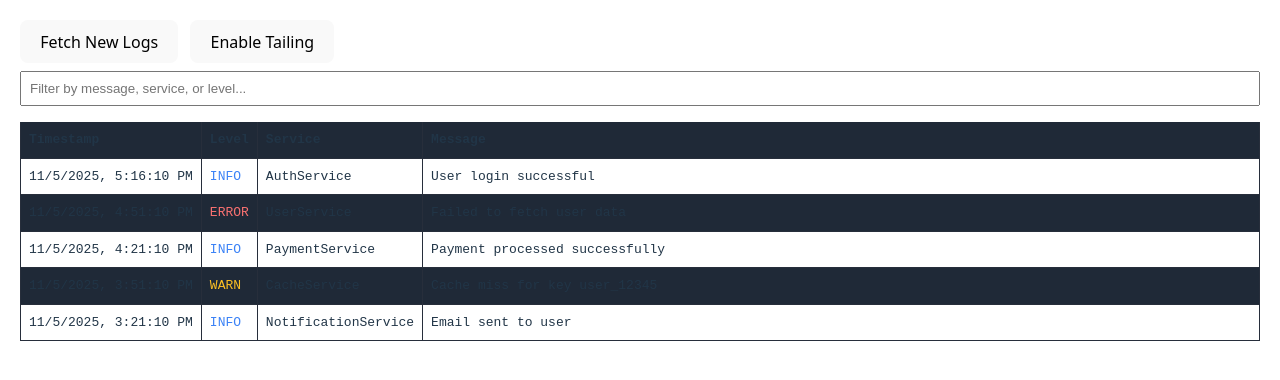
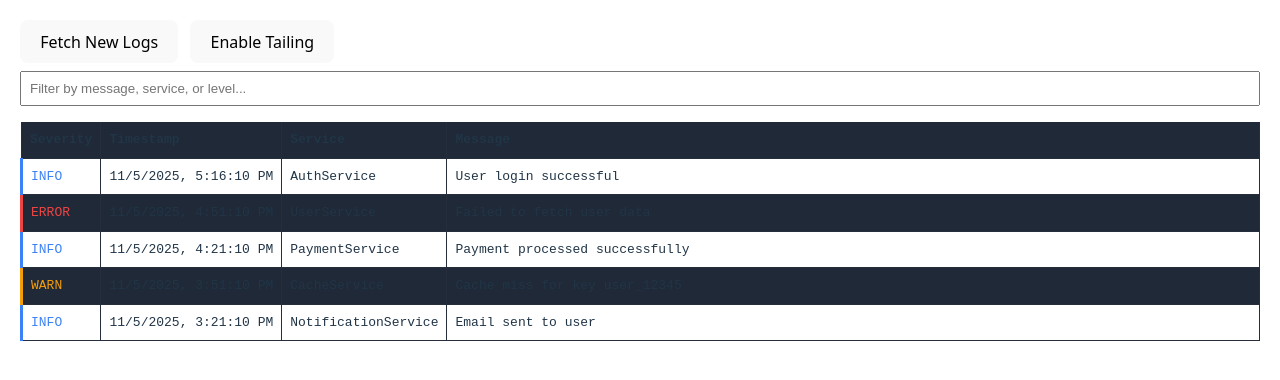
Before and after one commit to thiagomvas/LogPort, a React (Vite) app in the folder src/LogPort.UI/: page / in a window 1280 px wide. Shown: the top 380 px of the page. Built offline with nearby package versions, Linux system fonts and the light colour scheme.

Commit message:
feat: Add additional info display

```diff
--- a/src/LogPort.UI/src/components/logRow.tsx
+++ b/src/LogPort.UI/src/components/logRow.tsx
@@ -1,4 +1,4 @@
-import React from "react";
+import React, { useState } from "react";
 import type { LogEntry } from "../lib/types/log";
 import "../styles/logs.css";
 
@@ -7,12 +7,70 @@ interface LogRowProps {
 }
 
 export const LogRow: React.FC<LogRowProps> = ({ log }) => {
+    const [expanded, setExpanded] = useState(false);
+
+    const toggleExpand = () => setExpanded((prev) => !prev);
+
+    // Helper to render metadata nicely
+    const renderMetadata = (metadata?: Record<string, any>) => {
+        if (!metadata || Object.keys(metadata).length === 0) return <span>-</span>;
+        return (
+            <ul className="metadata-list">
+                {Object.entries(metadata).map(([key, value]) => (
+                    <li key={key}>
+                        <strong>{key}:</strong> {JSON.stringify(value)}
+                    </li>
+                ))}
+            </ul>
+        );
+    };
+
     return (
-        <tr className={`row`}>
-            <td>{new Date(log.timestamp || "N/A").toLocaleString()}</td>
-            <td className={`${log.level?.toLowerCase()}`}>{log.level}</td>
-            <td>{log.serviceName || "-"}</td>
-            <td>{log.message}</td>
-        </tr>
+        <>
+            <tr
+                className={`row`}
+                onClick={toggleExpand}
+                style={{ cursor: "pointer" }}
+            >
+                <td className={`${log.level?.toLowerCase()}`}>{log.level}</td>
+                <td>{new Date(log.timestamp || "N/A").toLocaleString()}</td>
+                <td>{log.serviceName || "-"}</td>
+                <td>{log.message}</td>
+            </tr>
+            {expanded && (
+                <tr className="row-expanded">
+                    <td colSpan={4} style={{ padding: "0.75rem 1rem" }}>
+                        <div className="log-details">
+                            {log.traceId && (
+                                <div>
+                                    <strong>Trace ID:</strong> {log.traceId}
+                                </div>
+                            )}
+                            {log.spanId && (
+                                <div>
+                                    <strong>Span ID:</strong> {log.spanId}
+                                </div>
+                            )}
+                            {log.hostname && (
+                                <div>
+                                    <strong>Host:</strong> {log.hostname}
+                                </div>
+                            )}
+                            {log.environment && (
+                                <div>
+                                    <strong>Environment:</strong> {log.environment}
+                                </div>
+                            )}
+                            {log.metadata && (
+                                <div>
+                                    <strong>Metadata:</strong>
+                                    {renderMetadata(log.metadata)}
+                                </div>
+                            )}
+                        </div>
+                    </td>
+                </tr>
+            )}
+        </>
     );
 };
--- a/src/LogPort.UI/src/components/logViewer.tsx
+++ b/src/LogPort.UI/src/components/logViewer.tsx
@@ -35,8 +35,8 @@ export const LogViewer: React.FC<LogViewerProps> = ({ logs }) => {
                 <table style={{ width: "100%", borderCollapse: "collapse" }}>
                     <thead>
                         <tr>
+                            <th>Severity</th>
                             <th>Timestamp</th>
-                            <th>Level</th>
                             <th>Service</th>
                             <th>Message</th>
                         </tr>
--- a/src/LogPort.UI/src/styles/logs.css
+++ b/src/LogPort.UI/src/styles/logs.css
@@ -1,16 +1,10 @@
-/* logViewer.css */
-
-/* Make table fill the container */
 table {
     width: 100%;
     border-collapse: collapse;
     table-layout: auto;
-    /* Allows columns to size based on content */
     font-family: monospace;
-    /* Optional: better for log readability */
 }
 
-/* Header styling */
 th {
     text-align: left;
     padding: 0.5rem;
@@ -20,49 +14,51 @@ th {
     background-color: var(--color-surface);
 }
 
-/* Cell styling */
 td {
     padding: 0.5rem;
     border-bottom: 1px solid var(--color-surface-alt);
     border-right: 1px solid var(--color-surface-alt);
     border-left: 1px solid var(--color-surface-alt);
     white-space: pre;
-    /* Preserve spacing in messages */
 }
 
-/* Make columns shrink to fit content */
 td:not(:last-child),
 th:not(:last-child) {
     width: 1%;
-    /* Trick to make column shrink to fit content */
     white-space: nowrap;
 }
 
-/* Message column stretches to fill remaining space */
 td:last-child,
 th:last-child {
     width: auto;
     white-space: normal;
-    /* Wrap text if needed */
 }
 
 /* Row colors by log level */
 .error {
-    color: #f87171;
+    color: var(--color-error);
+    border-left: 3px solid var(--color-error);
 }
 
 .warn {
-    color: #fbbf24;
+    color: var(--color-warn);
+    border-left: 3px solid var(--color-warn);
 }
 
 .info {
-    color: #3b82f6;
+    color: var(--color-info);
+    border-left: 3px solid var(--color-info);
 }
 
 .debug {
-    color: #9ca3af;
+    color: var(--color-debug);
+    border-left: 3px solid var(--color-debug);
 }
 
 tbody tr:nth-child(even) {
     background-color: var(--color-surface);
 }
+
+.row-expanded {
+    border-left: 3px solid transparent;
+}
```
